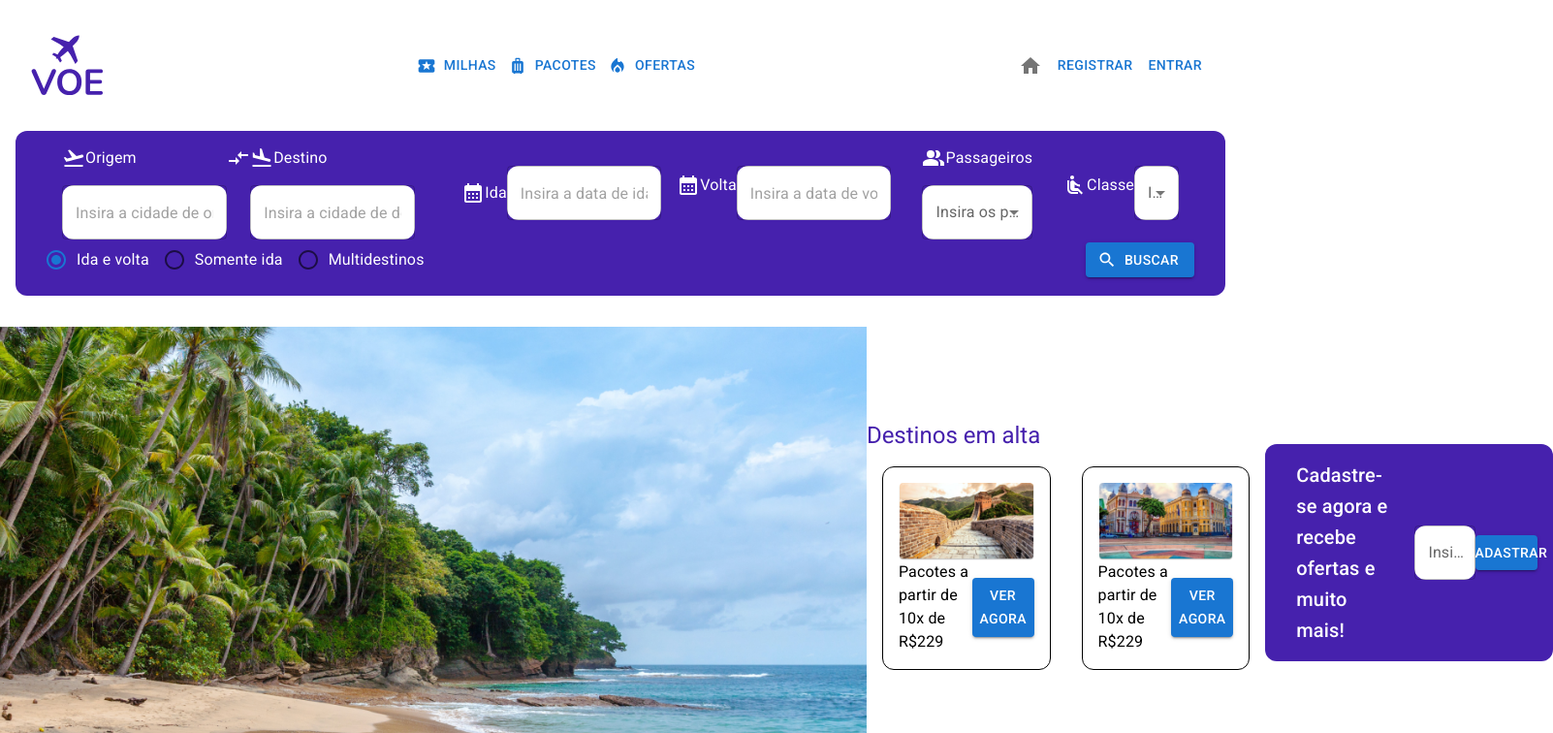
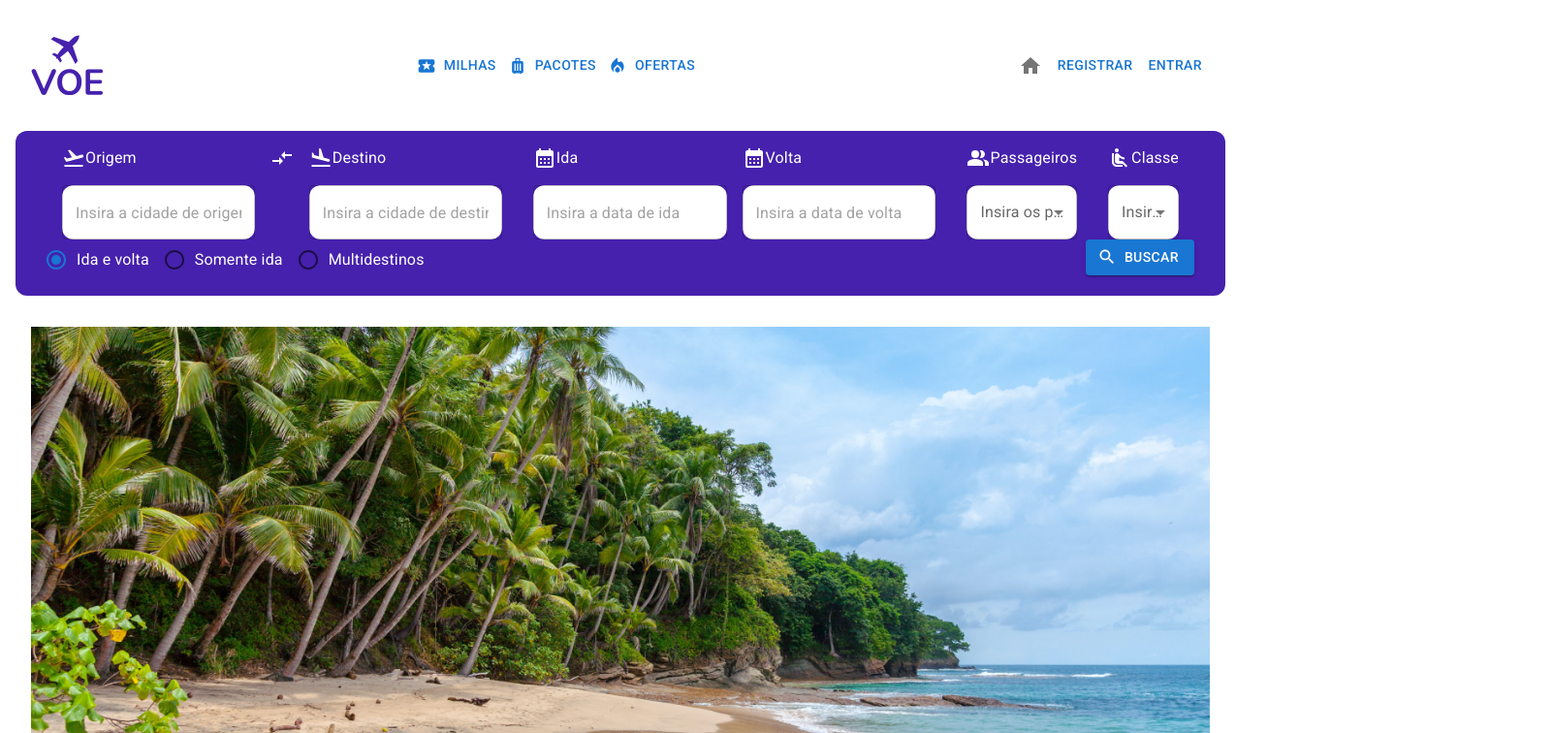
Before and after one commit to guijun13/ihc-voe, a Next.js app: page / in a window 1280 px wide. Shown: the top 756 px of the page at 97% size, 1602 px wide, since content can reach past the window. Built offline with nearby package versions, Linux system fonts and the light colour scheme.

Commit message:
resp geral, com page das passagens

```diff
--- a/components/footer.tsx
+++ b/components/footer.tsx
@@ -5,7 +5,7 @@ import Logo_white from '../public/logo.svg';
 
 export default function Footer() {
   return (
-    <footer className="flex flex-col md:flex-row w-full items-center justify-center border-t bg-purple mt-auto">
+    <footer className="flex flex-col w-full items-center justify-center border-t bg-purple mt-auto">
       <div className="flex flex-col items-center">
         <div className="flex flex-row my-8">
           <Image alt="Voe logo" src={Logo_white} />
@@ -38,7 +38,7 @@ export default function Footer() {
             Acessibilidade
           </Button>
         </div>
-        <div className="flex flex-col md:flex-row items-center text-white my-4">
+        <div className="flex flex-col items-center text-white my-4">
           <Typography variant="h5">Formas de pagamento</Typography>
           <Typography variant="body1">
             Pague no cartão de crédito em até 12X com juros, boleto à vista ou parcelado,
--- a/components/mainSearch.tsx
+++ b/components/mainSearch.tsx
@@ -22,33 +22,33 @@ import Link from 'next/link';
 export default function MainSearch() {
   return (
     <div className="flex flex-col items-center justify-around mx-4 px-8 py-4 rounded-xl bg-purple text-white min-h-full">
-      <div className="flex flex-col md:flex-row flex flex-row w-full justify-between">
-        <div className="flex flex-col md:flex-row items-center mx-4">
-          <div className="flex flex-col md:flex-row">
+      <div className="flex lg:flex-row sm:flex-col w-full justify-between">
+        <div className="flex flex-col items-center mx-4">
+          <div className="flex lg:flex-row sm:flex-col">
             <div className="flex flex-col">
-              <div className="flex flex-col md:flex-row items-center pb-4">
-                <FlightTakeoff className="flex flex-col md:flex-row items-center"/>
-                <Typography variant="body1" className="ml-center">
+              <div className="flex pb-4">
+                <FlightTakeoff />
+                <Typography variant="body1" className="ml-4">
                   Origem
                 </Typography>
               </div>
               <TextField
-                className="bg-white rounded-xl ml-auto"
+                className="bg-white rounded-xl"
                 id="outlined-basic"
                 placeholder="Insira a cidade de origem"
                 variant="outlined"
               />
             </div>
-            <CompareArrows className="mx-auto" />
+            <CompareArrows className="flex mx-4" />
             <div className="flex flex-col">
-              <div className="flex flex-col md:flex-row items-center pb-4">
-                <FlightLand className="flex flex-col md:flex-row items-center"/>
-                <Typography variant="body1" className="ml-center">
+              <div className="flex pb-4">
+                <FlightLand />
+                <Typography variant="body1" className="ml-4">
                   Destino
                 </Typography>
               </div>
               <TextField
-                className="bg-white rounded-xl ml-auto"
+                className="bg-white rounded-xl"
                 id="outlined-basic"
                 placeholder="Insira a cidade de destino"
                 variant="outlined"
@@ -57,30 +57,30 @@ export default function MainSearch() {
           </div>
         </div>
 
-        <div className="flex flex-col md:flex-row items-center mx-4">
-          <div className="flex flex-col md:flex-row mr-4">
-            <div className="flex flex-col md:flex-row items-center pb -4">
-              <CalendarMonth className="flex flex-col md:flex-row items-center ml-4"/>
+        <div className="flex lg:flex-row sm:flex-col items-center mx-4">
+          <div className="flex flex-col lg:mr-4">
+            <div className="flex pb-4">
+              <CalendarMonth />
               <Typography variant="body1" className="ml-4">
                 Ida
               </Typography>
             </div>
             <TextField
-              className="bg-white rounded-xl ml-4 "
+              className="bg-white rounded-xl"
               id="outlined-basic"
               placeholder="Insira a data de ida"
               variant="outlined"
             />
           </div>
-          <div className="flex flex-col md:flex-row ">
-            <div className="flex flex-col md:flex-row items-center pb-4">
-              <CalendarMonth className="flex flex-col md:flex-row items-center"/>
-              <Typography variant="body1" className="ml-center">
+          <div className="flex flex-col">
+            <div className="flex pb-4">
+              <CalendarMonth />
+              <Typography variant="body1" className="ml-4">
                 Volta
               </Typography>
             </div>
             <TextField
-              className="bg-white rounded-xl items-center"
+              className="bg-white rounded-xl"
               id="outlined-basic"
               placeholder="Insira a data de volta"
               variant="outlined"
@@ -88,11 +88,11 @@ export default function MainSearch() {
           </div>
         </div>
 
-        <div className="flex flex-col md:flex-row items-center mx-4">
+        <div className="flex lg:flex-row sm:flex-col items-center mx-4">
           <div className="flex flex-col">
-            <div className="flex flex-col md:flex-row items-center pb-4">
-              <PeopleAlt className="flex flex-col md:flex-row items-center"/>
-              <Typography variant="body1" className="ml-auto">
+            <div className="flex pb-4">
+              <PeopleAlt />
+              <Typography variant="body1" className="ml-4">
                 Passageiros
               </Typography>
             </div>
@@ -107,11 +107,11 @@ export default function MainSearch() {
           </div>
         </div>
 
-        <div className="flex flex-col md:flex-row items-center mx-4">
-          <div className="flex flex-col md:flex-row">
-            <div className="flex flex-col md:flex-row items-center pb-4">
+        <div className="flex lg:flex-row sm:flex-col items-center mx-4">
+          <div className="flex flex-col">
+            <div className="flex pb-4">
               <AirlineSeatReclineNormal />
-              <Typography variant="body1" className="ml-auto">
+              <Typography variant="body1" className="ml-4">
                 Classe
               </Typography>
             </div>
@@ -126,7 +126,7 @@ export default function MainSearch() {
           </div>
         </div>
       </div>
-      <div className="flex flex-col md:flex-row items-center justify-between w-full">
+      <div className="flex flex-row justify-between w-full">
         <FormControl className="mt-4">
           <RadioGroup
             row
@@ -138,10 +138,10 @@ export default function MainSearch() {
             <FormControlLabel value="somente ida" control={<Radio />} label="Somente ida" />
             <FormControlLabel value="multidestinos" control={<Radio />} label="Multidestinos" />
           </RadioGroup>
-        </FormControl >
+        </FormControl>
         <Link href="/ticket-list">
           <Button
-            className="flex flex-col md:flex-row rounded-xl bg-white text-purple my-4"
+            className="flex lg:flex-row sm:flex-col rounded-xl bg-white text-purple my-4"
             variant="contained"
             startIcon={<Search />}
           >
--- a/components/ticketCard.tsx
+++ b/components/ticketCard.tsx
@@ -8,7 +8,7 @@ import Link from 'next/link';
 
 export default function TicketCard() {
   return (
-    <div className="m-4 flex flex-row items-center justify-between mx-4 px-8 py-4 rounded-xl bg-gray-light text-white min-h-full">
+    <div className="flex flex-col md:flex-row m-4 flex flex-row items-center justify-between mx-4 px-8 py-4 rounded-xl bg-gray-light text-white min-h-full">
       <div>
         <div className="m-4 flex flex-row items-center justify-around">
           <div className="m-4">
@@ -81,7 +81,7 @@ export default function TicketCard() {
           </div>
         </div>
       </div>
-      <div className="flex flex-row items-center justify-around">
+      <div className="flex flex-col md:flex-row flex flex-row items-center justify-around">
         <Typography className="text-black" variant="h6">
           R$ 1.000,00
         </Typography>
--- a/pages/index.tsx
+++ b/pages/index.tsx
@@ -21,10 +21,10 @@ const Home: NextPage = () => {
 
       <main>
         <MainSearch />
-        <div className="flex flex-col md:flex-row items-center justify-center mx-8">
+        <div className="flex flex-col items-center justify-center mx-8">
           <Image className="my-8" src={Carousel} width={1300} height={500} alt="Imagem paisagem" />
           <div className="flex flex-col">
-            <div className="flex flex-col">
+            <div className="flex flex-col items-center">
               <Typography variant="h5" className="my-4 text-purple">
                 Destinos em alta
               </Typography>
@@ -56,7 +56,7 @@ const Home: NextPage = () => {
               </div>
             </div>
           </div>
-          <div className="flex flex-col md:flex-row bg-purple my-8 p-4 items-center justify-center w-full border rounded-xl">
+          <div className="flex bg-purple my-8 p-4 items-center justify-center w-full border rounded-xl">
             <Typography variant="h6" className="text-white px-4">
               Cadastre-se agora e recebe ofertas e muito mais!
             </Typography>
```
